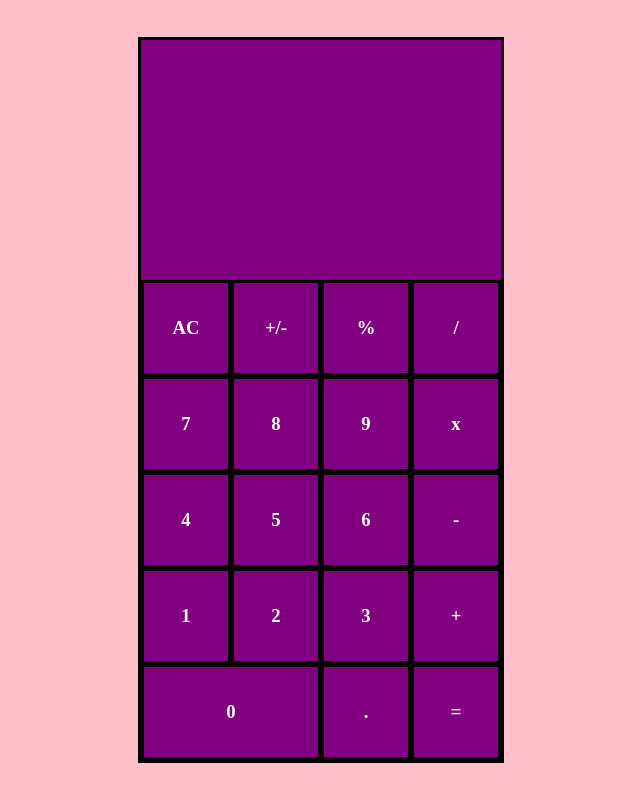
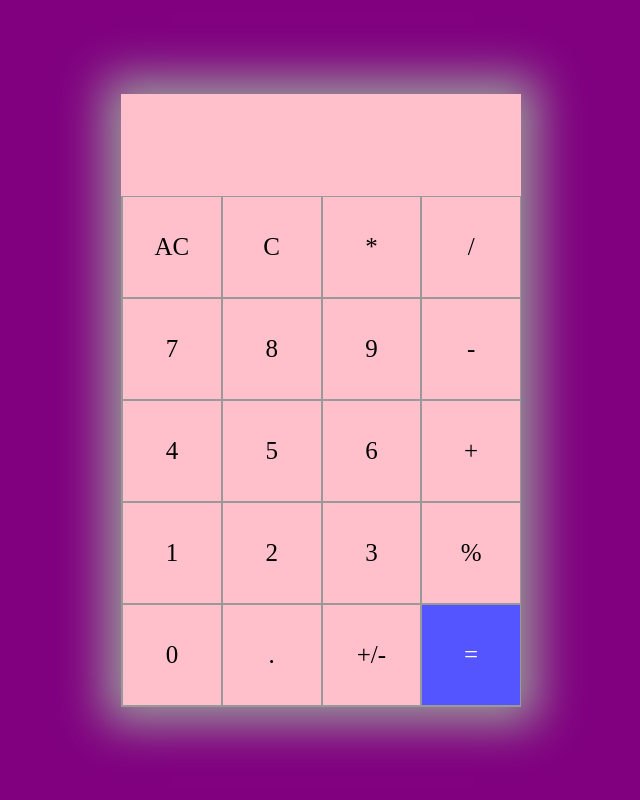
Before and after one commit to OmarKarame/JS-Calculator, a plain HTML site: page index.html in a window 1280 px wide. Shown: the whole page, without its empty margins (319-959 px from the left). Drawn offline with Linux system fonts and the light colour scheme.

Commit message:
Changing the html and css styling

```diff
--- a/index.html
+++ b/index.html
@@ -1,79 +1,38 @@
-<!DOCTYPE html>
 <html lang="en">
 <head>
     <meta charset="UTF-8">
-    <meta http-equiv="X-UA-Compatible" content="IE=edge">
     <meta name="viewport" content="width=device-width, initial-scale=1.0">
-    <title>Calculator</title>
+    <title>My Calculator</title>
     <link rel="stylesheet" href="styles.css">
 </head>
 <body>
-    <section class="calculator">
-        <div class="display" id="past-output">
-            <h3 id="past-equation"></h3>
-        </div>
-        <div class="display" id="current-output">
-            <h2 id="current-equation"></h2>
-        </div>
-        <div class="button--operation" id="all-clear">
-            <h3>AC</h3>
-        </div>
-        <div class="button--operation" id="sign">
-            <h3>+/-</h3>
-        </div>
-        <div class="button--operation" id="percent">
-            <h3>%</h3>
-        </div>
-        <div class="button--operation" id="divide">
-            <h3>/</h3>
-        </div>
-        <div class="button--operation" id="multiply">
-            <h3>x</h3>
-        </div>
-        <div class="button--operation" id="subtract">
-            <h3>-</h3>
-        </div>
-        <div class="button--operation" id="add">
-            <h3>+</h3>
-        </div>
-        <div class="button--operation" id="equals">
-            <h3>=</h3>
-        </div>
-        <div class="button--number" id="decimal">
-            <h3>.</h3>
-        </div>
-        <div class="button--number" id="zero">
-            <h3>0</h3>
-        </div>
-        <div class="button--number" id="one">
-            <h3>1</h3>
-        </div>
-        <div class="button--number" id="two">
-            <h3>2</h3>
-        </div>
-        <div class="button--number" id="three">
-            <h3>3</h3>
-        </div>
-        <div class="button--number" id="four">
-            <h3>4</h3>
-        </div>
-        <div class="button--number" id="five">
-            <h3>5</h3>
-        </div>
-        <div class="button--number" id="six">
-            <h3>6</h3>
-        </div>
-        <div class="button--number" id="seven">
-            <h3>7</h3>
-        </div>
-        <div class="button--number" id="eight">
-            <h3>8</h3>
-        </div>
-        <div class="button--number" id="nine">
-            <h3>9</h3>
+    <section>
+        <div class="calculator">
+            <div id="display"></div>
+            <div class="buttons">
+                <div class="button">AC</div>
+                <div class="button">C</div>
+                <div class="button">*</div>
+                <div class="button">/</div>
+                <div class="button">7</div>
+                <div class="button">8</div>
+                <div class="button">9</div>
+                <div class="button">-</div>
+                <div class="button">4</div>
+                <div class="button">5</div>
+                <div class="button">6</div>
+                <div class="button">+</div>
+                <div class="button">1</div>
+                <div class="button">2</div>
+                <div class="button">3</div>
+                <div class="button">%</div>
+                <div class="button">0</div>
+                <div class="button">.</div>
+                <div class="button">+/-</div>
+                <div id="equal" class="button">=</div>
+            </div>
         </div>
     </section>
-
     <script src="index.js"></script>
 </body>
 </html>
--- a/index.js
+++ b/index.js
@@ -1,59 +1,83 @@
-let previousNumber = 0;
-let operatorSelect = false;
-let operator = "";
 
-class Calculator{
-    // Create a function that displays the number on the current output
-    displayCurrentNumber(number) {
-        previousNumber = previousNumber.toString() + number.toString();
-        document.getElementById("current-output").innerHTML = previousNumber;
-        console.log(previousNumber);
-        return parseFloat(previousNumber);
-    }
 
-}
 
-// Create seperate arrays for operators and numbers
-const numberButtons = document.querySelectorAll('.button--number');
-const operatorButtons = document.querySelectorAll('.button--operation');
 
-//Create a function that displays the operator and the previous number in the past output
-const displayOperator = () => {
-    // Create a var that contains the operator that is chosen
 
-    // If the operator was chosen already (operatorSelect == true),
-    // a new operator replaces it
 
-        // Create a case and switch for each operator and
-        // return the operator that is being selected
 
-    // Else clear the current display
-    // and set operatorSelect = true
 
-        // Create a case and switch for each operator and
-        // return the operator that is being selected
 
-    // and display the previous number with the new operator in past output
-}
 
-// All-clear function must set the operatorSelect to be false
-// and set operator and number to empty strings
 
-// Equals fuction must set the operatorSelect to be false and run the
-// functions on a case and switch based on the operator
-// It must also clear the past output before calling the functions that
-// will compute and display the outcome on the current output
 
-// Use array iterators to parse through the arrays
-numberButtons.forEach((number) => {
-    // Create an eventListener for the buttons and call the display number function
-    number.addEventListener("click", Calculator.displayCurrentNumber(number));
-})
 
-operatorButtons.forEach((operator) => {
-    // Create an eventListener for the buttons and call the display operator function
-    operator.addEventListener("click", displayOperator);
-})
+
+
+
+
+
+
+
+
+
+
+
+// let previousNumber = 0;
+// let operatorSelect = false;
+// let operator = "";
+
+// class Calculator{
+//     // Create a function that displays the number on the current output
+//     displayCurrentNumber(number) {
+//         previousNumber = previousNumber.toString() + number.toString();
+//         document.getElementById("current-output").innerHTML = previousNumber;
+//         console.log(previousNumber);
+//         return parseFloat(previousNumber);
+//     }
+
+// }
+
+// // Create seperate arrays for operators and numbers
+// const numberButtons = document.querySelectorAll('.button--number');
+// const operatorButtons = document.querySelectorAll('.button--operation');
+
+// //Create a function that displays the operator and the previous number in the past output
+// const displayOperator = () => {
+//     // Create a var that contains the operator that is chosen
+
+//     // If the operator was chosen already (operatorSelect == true),
+//     // a new operator replaces it
+
+//         // Create a case and switch for each operator and
+//         // return the operator that is being selected
+
+//     // Else clear the current display
+//     // and set operatorSelect = true
+
+//         // Create a case and switch for each operator and
+//         // return the operator that is being selected
+
+//     // and display the previous number with the new operator in past output
+// }
+
+// // All-clear function must set the operatorSelect to be false
+// // and set operator and number to empty strings
+
+// // Equals fuction must set the operatorSelect to be false and run the
+// // functions on a case and switch based on the operator
+// // It must also clear the past output before calling the functions that
+// // will compute and display the outcome on the current output
+
+// // Use array iterators to parse through the arrays
+// numberButtons.forEach((number) => {
+//     // Create an eventListener for the buttons and call the display number function
+//     number.addEventListener("click", Calculator.displayCurrentNumber(number));
+// })
+
+// operatorButtons.forEach((operator) => {
+//     // Create an eventListener for the buttons and call the display operator function
+//     operator.addEventListener("click", displayOperator);
+// })
 
 
 
--- a/styles.scss
+++ b/styles.scss
@@ -1,144 +1,64 @@
 *{
+    margin: 0;
     padding: 0;
-    margin: 0;
 }
 
 body{
+    background-color: purple;
     display: flex;
     align-items: center;
     justify-content: center;
-    background-color: pink;
     height: 100vh;
+    padding: auto auto;
 }
 
-#past-output{
-    grid-area: past-output;
-}
-
-#current-output{
-    display: flex;
-    justify-content: end;
-    align-items: center;
-    grid-area: current-output;
-}
-
-#all-clear{
-    grid-area: AC;
-}
-
-#sign{
-    grid-area: sign;
-}
-
-#percent{
-    grid-area: per;
-}
-
-#divide{
-    grid-area: div;
-}
-
-#multiply{
-    grid-area: mul;
-}
-
-#add{
-    grid-area: plus;
-}
-
-#subtract{
-    grid-area: subt;
-}
-
-#decimal{
-    grid-area: dec;
-}
-
-#equals{
-    grid-area: equals;
-}
-
-#zero{
-    grid-area: nil;
-}
-
-#one{
-    grid-area: one;
-}
-
-#two{
-    grid-area: two;
-}
-
-#three{
-    grid-area: three;
-}
-
-#four{
-    grid-area: four;
-}
-
-#five{
-    grid-area: five;
-}
-
-#six{
-    grid-area: six;
-}
-
-#seven{
-    grid-area: seven;
-}
-
-#eight{
-    grid-area: eight;
-}
-
-#nine{
-    grid-area: nine;
-}
-
-h2{
-    color: white;
-    font-size: 3rem;
-}
-
-.display{
-    display: flex;
-    justify-content: end;
-}
-
-.button--number{
+section{
+    background-color: pink;
     display: flex;
     align-items: center;
     justify-content: center;
-    border: 0.2rem solid black;
 }
 
-.button--operation{
-    display: flex;
-    align-items: center;
-    justify-content: center;
-    border: 0.2rem solid black;
+.calculator {
+    width: 400px;
+    box-shadow: 0px 0px 43px 17px rgba(153,153,153,1);
 }
 
-.calculator{
-    background-color: purple;
-    display: grid;
-    width: 360px;
-    aspect-ratio: 0.5;
-    border: 0.2rem solid black;
-    grid-template-columns: 1fr 1fr 1fr 1fr;
-    grid-template-rows: 0.5fr 2fr 1fr 1fr 1fr 1fr 1fr;
-    grid-template-areas: 'past-output past-output past-output past-output'
-    'current-output current-output current-output current-output'
-    'AC sign per div'
-    'seven eight nine mul'
-    'four five six subt'
-    'one two three plus'
-    'nil nil dec equals';
+#display {
+    text-align: right;
+    height: 70px;
+    line-height: 70px;
+    padding: 16px 8px;
+    font-size: 25px;
 }
 
-h3{
+.buttons {
+    display: grid;
+    border-bottom: 1px solid #999;
+    border-left: 1px solid#999;
+    grid-template-columns: 1fr 1fr 1fr 1fr;
+}
+
+.buttons > div {
+    border-top: 1px solid #999;
+    border-right: 1px solid#999;
+}
+
+.button {
+    border: 0.5px solid #999;
+    line-height: 100px;
+    text-align: center;
+    font-size: 25px;
+    cursor: pointer;
+}
+
+#equal {
+    background-color: rgb(85, 85, 255);
     color: white;
 }
+
+.button:hover {
+    background-color: #323330;
+    color: white;
+    transition: 0.5s ease-in-out;
+}
```
Also changed, not shown: dist/index.dev.js (+45 -64 lines), styles.css.
